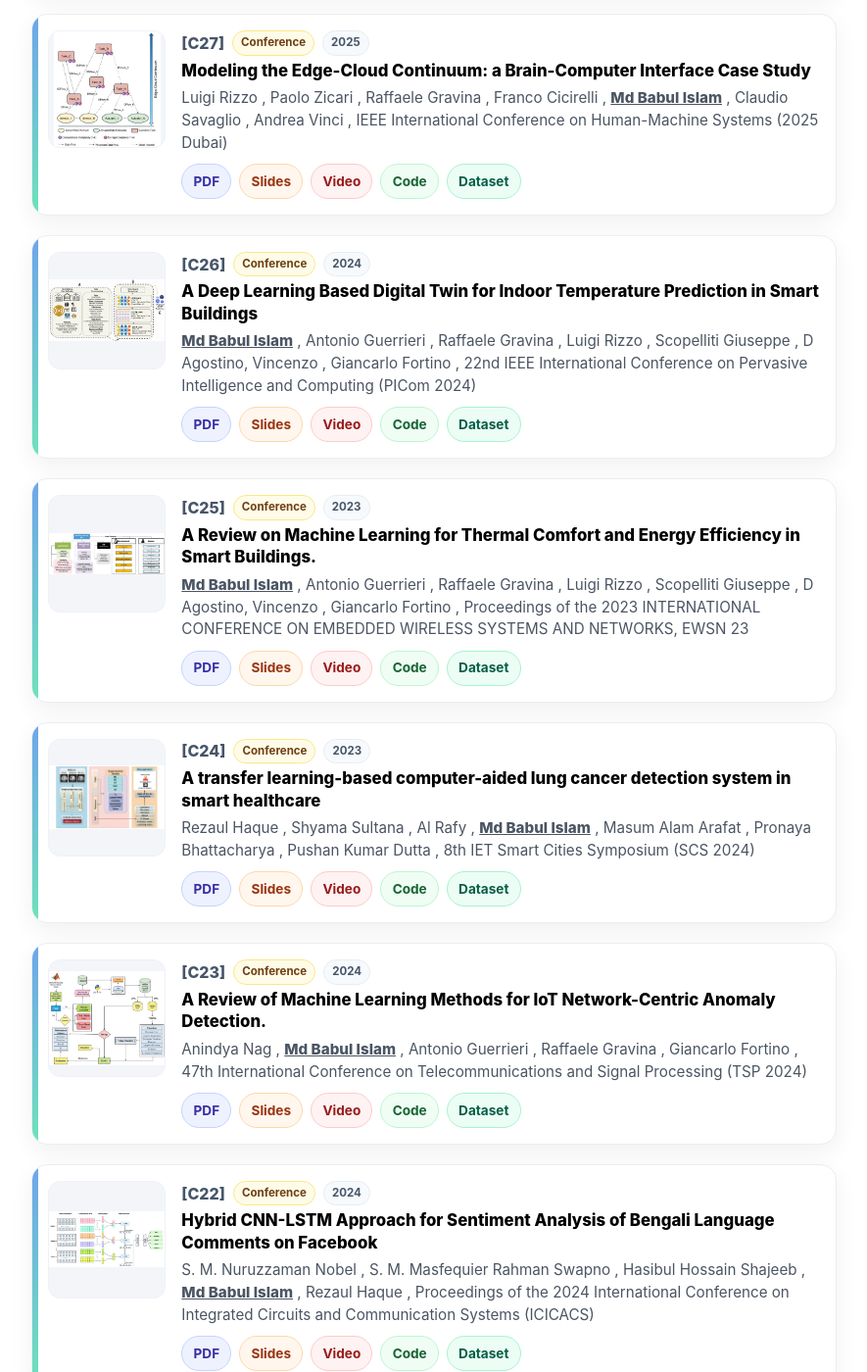
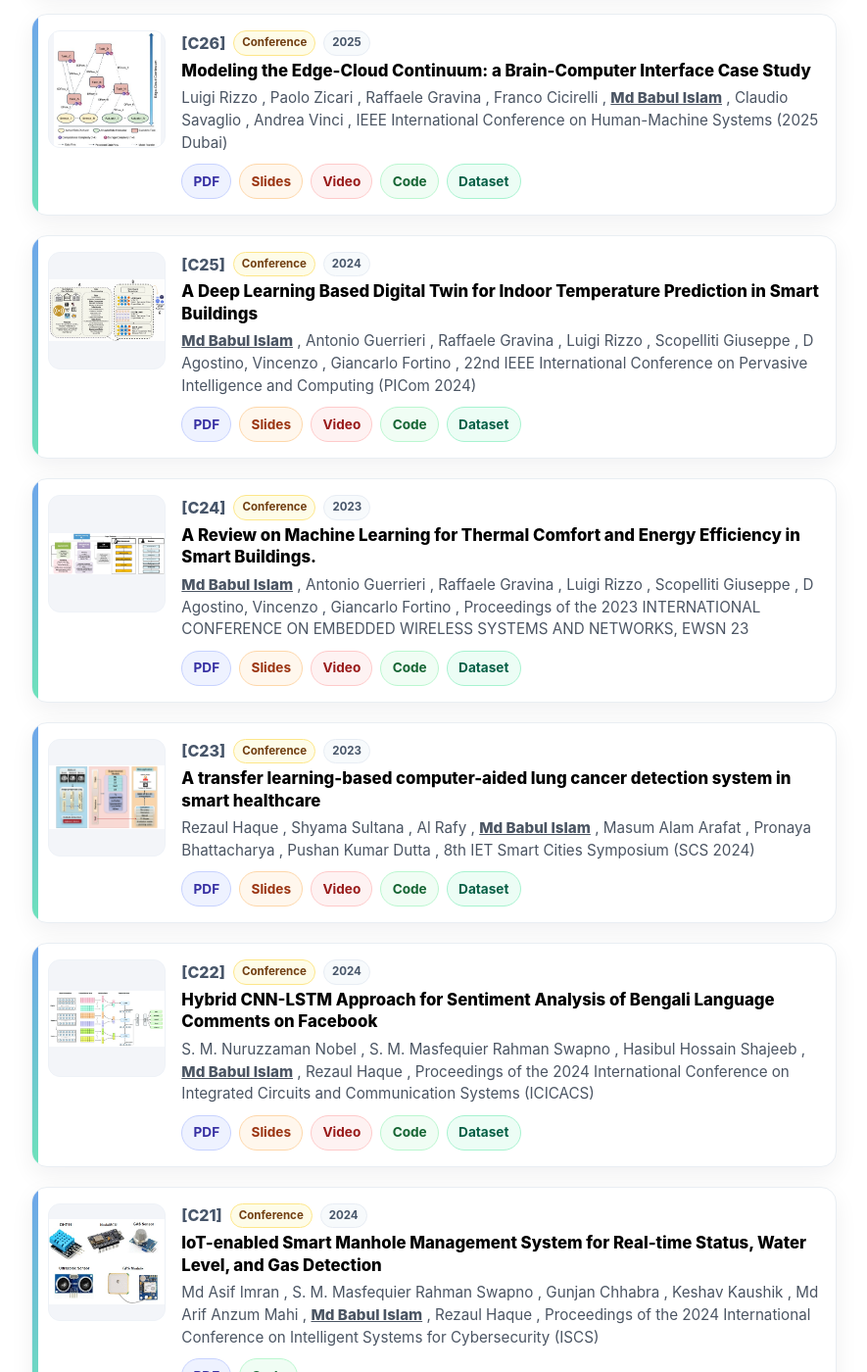
Before and after one commit to babulcseian/babulcseian.github.io, a Jekyll site: the page built from publications.md, in a window 1280 px wide and 1400 px high, scrolled down 2677 px. Shown: the whole window at 98% size, without its empty margins (197-1082 px from the left). Built offline with Jekyll 4.4.1, drawn with Linux system fonts in a browser that asks for light colours; a style sheet for code colours, icons or effects is not loaded.

Commit message:
Update publications.yml

```diff
--- a/_data/publications.yml
+++ b/_data/publications.yml
@@ -270,22 +270,6 @@ conference:
     figure: "/assets/img/paper/conf/lunc cancer.png"
     fit: "contain"
 
-  - year: 2024
-    title: "A Review of Machine Learning Methods for IoT Network-Centric Anomaly Detection."
-    authors:
-      - { name: "Anindya Nag" }
-      - { name: "Md Babul Islam", me: "1" }
-      - { name: "Antonio Guerrieri" }
-      - { name: "Raffaele Gravina" }
-      - { name: "Giancarlo Fortino" }
-    journal: "47th International Conference on Telecommunications and Signal Processing (TSP 2024)"
-    paper: "https://your-site.com/papers/C8.pdf"
-    code: ""
-    slides: "https://your-site.com/slides/C8.pdf"
-    videos: ""
-    dataset: ""
-    figure: "/assets/img/paper/conf/fault ditection.jpg"
-    fit: "contain"
 
   - year: 2024
     title: "Hybrid CNN-LSTM Approach for Sentiment Analysis of Bengali Language Comments on Facebook"
```
